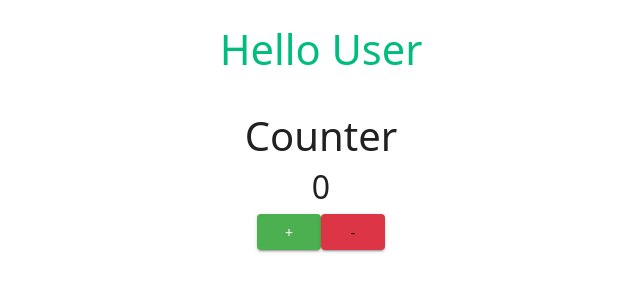
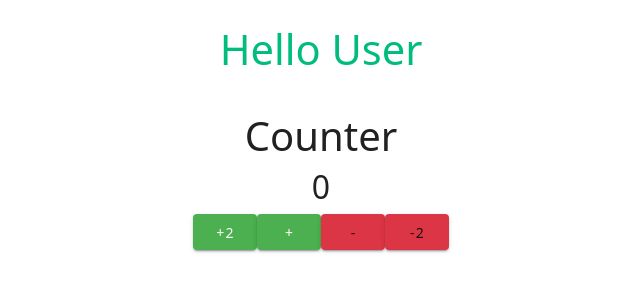
Before and after one commit to AkakiyBerula/VueLesson6, a Vue app: page / in a window 1280 px wide. Shown: the top 300 px of the page, without its empty margins (319-959 px from the left). Built offline with nearby package versions, Linux system fonts and the light colour scheme.

Commit message:
4. Мутації: Створіть мутації для зміни стану в вашому store.

```diff
--- a/src/components/Counter.vue
+++ b/src/components/Counter.vue
@@ -3,8 +3,10 @@
     <v-container class="text-center">
       <h1>{{ message }}</h1>
       <h2>{{ counter }}</h2>
+      <v-btn @click="incrementTwo" color="success">+2</v-btn>
       <v-btn @click="increment" color="success">+</v-btn>
       <v-btn @click="decrement" color="danger">-</v-btn>
+      <v-btn @click="decrementTwo" color="danger">-2</v-btn>
     </v-container>
   </v-app>
 </template>
@@ -19,7 +21,7 @@ export default {
     ...mapState(useCounterStore, ['message', 'counter']),
   },
   methods: {
-    ...mapActions(useCounterStore, ['increment', 'decrement', 'setMessage'])
+    ...mapActions(useCounterStore, ['increment', 'decrement', 'incrementTwo', 'decrementTwo'])
   },
 };
 </script>
--- a/src/store/CounterStore.js
+++ b/src/store/CounterStore.js
@@ -5,15 +5,18 @@ export const useCounterStore = defineStore('counter', {
         message: "Counter",
         counter: 0
     }),
-    actions: {
+    mutations: {
         increment() {
             this.counter++;
         },
         decrement() {
             this.counter--;
         },
-        updateName(newName) {
-            this.name = newName;
+        incrementTwo() {
+            this.counter += 2;
         },
-  },
+        decrementTwo() {
+            this.counter -= 2;
+        }
+    },
 });
```
